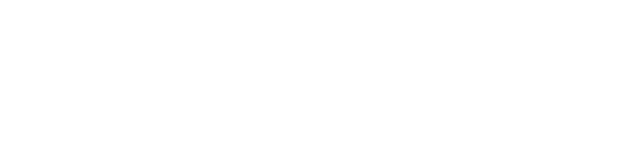
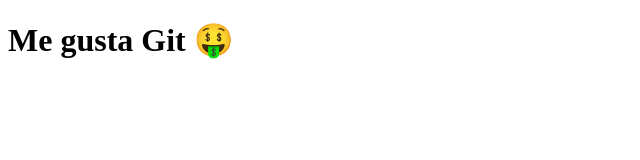
Before and after one commit to JuanDanielG/myPage, a plain HTML site: page index.html in a window 1280 px wide. Shown: the whole page, without its empty margins (0-640 px from the left). Drawn offline with Linux system fonts and the light colour scheme.

Commit message:
se agregó un mensaje

```diff
--- a/index.html
+++ b/index.html
@@ -3,9 +3,10 @@
 <head>
     <meta charset="UTF-8">
     <meta name="viewport" content="width=device-width, initial-scale=1.0">
-    <title>Document</title>
+    <title>Mi súper página</title>
 </head>
 <body>
 
+    <h1>Me gusta Git 🤑</h1>
 </body>
 </html>
```
